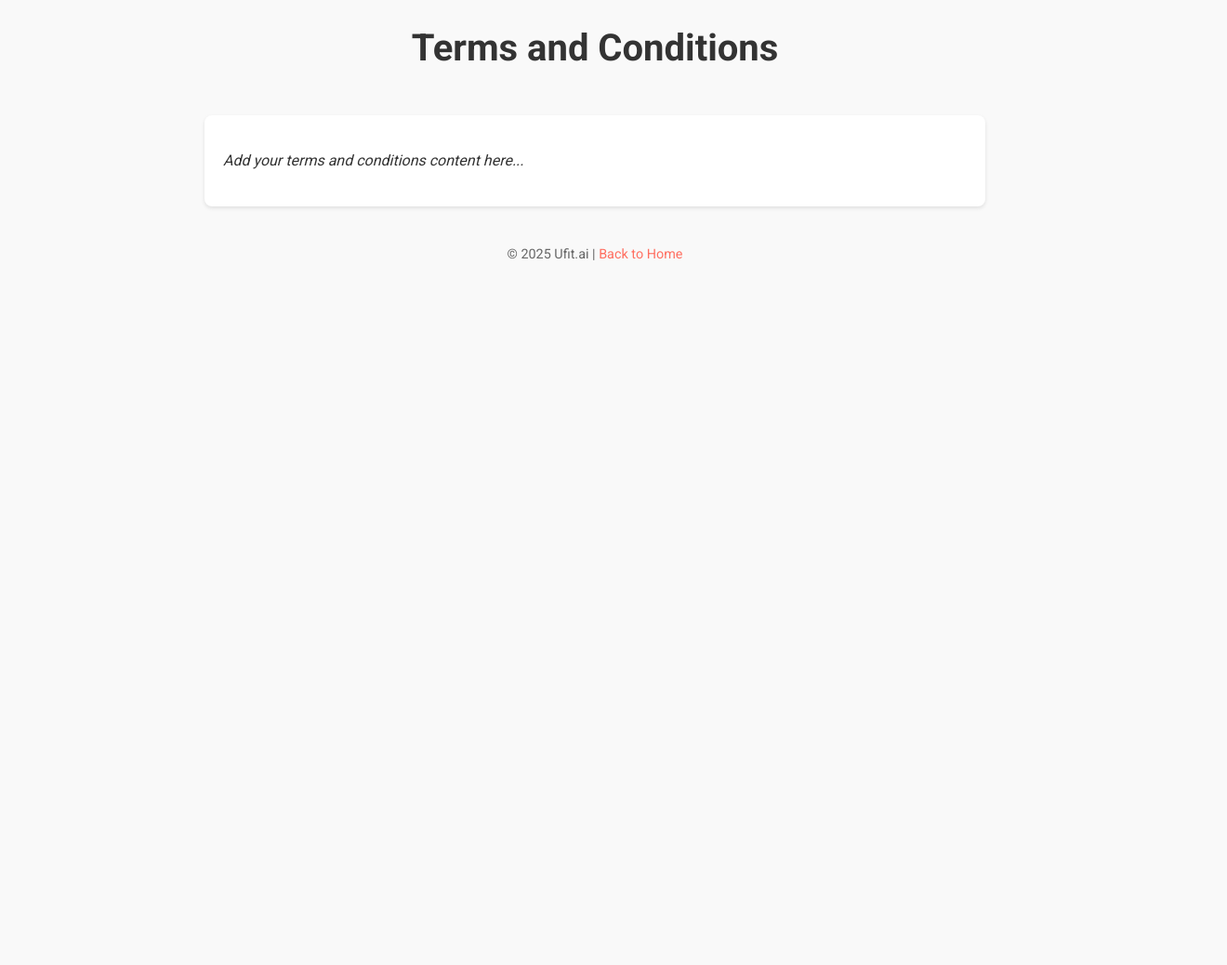
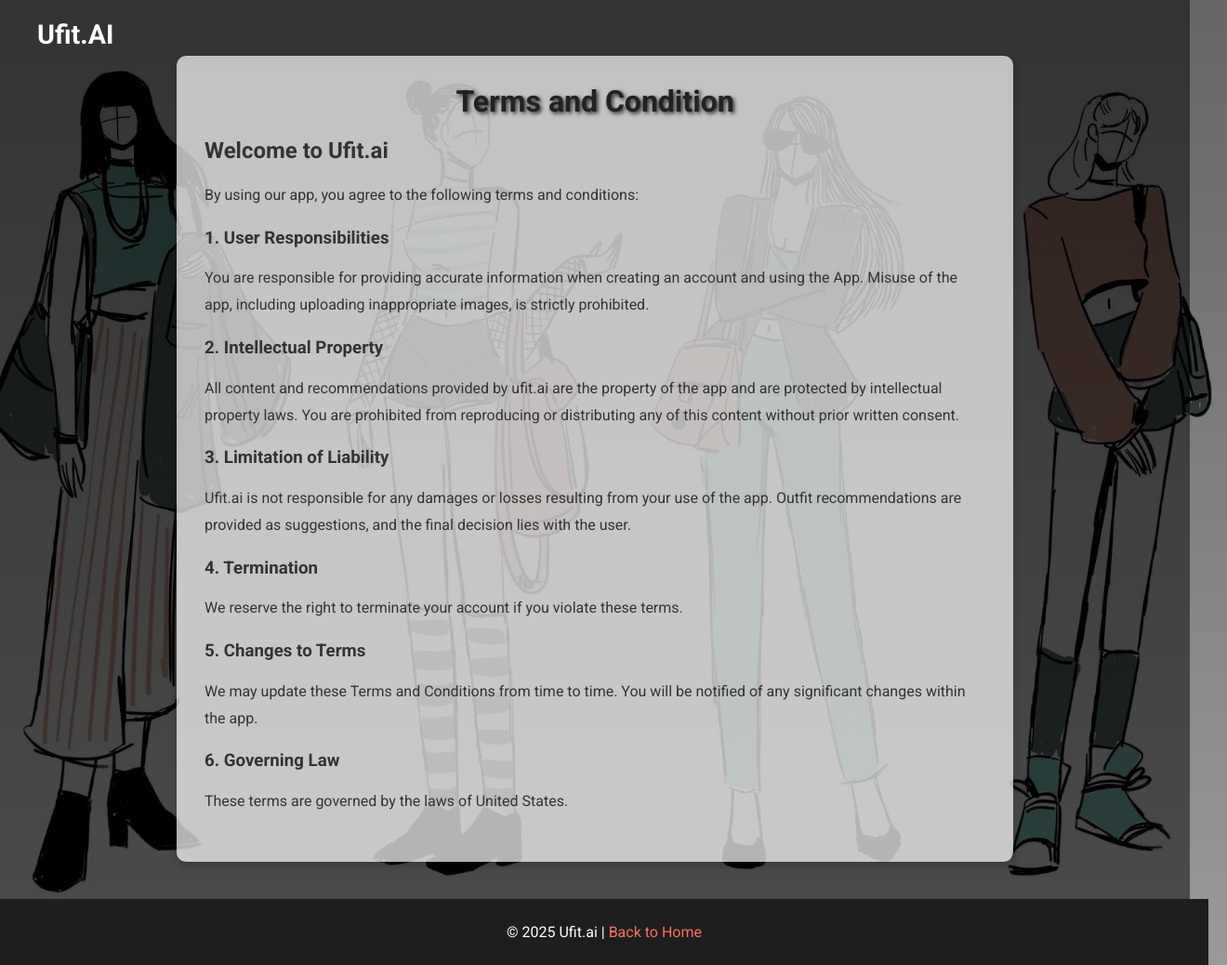
Before and after one commit to manish124-budha/ufit-webpage, a plain HTML site: page terms.html in a window 1280 px wide. Shown: the whole page at 93% size, 1320 px wide, since content can reach past the window. Before the commit the page ends 800 px from the top, so only its background shows below. Drawn offline with Linux system fonts and the light colour scheme.

Commit message:
terms and privacy

```diff
--- a/terms.html
+++ b/terms.html
@@ -4,66 +4,168 @@
 <head>
     <meta charset="UTF-8">
     <meta name="viewport" content="width=device-width, initial-scale=1.0">
-    <title>Terms and Conditions</title>
+    <title>Privacy Policy</title>
     <link href="https://fonts.googleapis.com/css2?family=Roboto:wght@400;700&display=swap" rel="stylesheet">
     <style>
         body {
             margin: 0;
             font-family: 'Roboto', sans-serif;
-            background-color: #f9f9f9;
-            color: #333;
-            line-height: 1.6;
+            background: linear-gradient(to bottom, rgba(0, 0, 0, 0.6), rgba(0, 0, 0, 0.4)), url('background.jpeg') center top/cover no-repeat;
+            color: #fff;
+            overflow: auto;
+        }
+
+        .hero {
+            position: relative;
+            min-height: 100vh;
+            display: flex;
+            flex-direction: column;
+            align-items: center;
+            justify-content: center;
+            text-align: center;
             padding: 20px;
         }
 
-        header {
-            text-align: center;
-            margin-bottom: 40px;
+        .hero-overlay {
+            position: absolute;
+            top: 0;
+            left: 0;
+            width: 100%;
+            height: 100%;
+            background: rgba(0, 0, 0, 0.5);
+            z-index: 0;
         }
 
-        header h1 {
-            font-size: 2.5rem;
-            margin: 0;
+        .hero-content {
+            position: relative;
+            z-index: 1;
+            width: 100%;
+            max-width: 900px;
+            padding: 20px;
         }
 
-        main {
-            max-width: 800px;
-            margin: 0 auto;
-            padding: 20px;
-            background: #fff;
-            box-shadow: 0 2px 4px rgba(0, 0, 0, 0.1);
-            border-radius: 8px;
+        .hero h1 {
+            font-size: 3rem;
+            margin: 0 0 10px;
+            text-shadow: 2px 2px 4px rgba(0, 0, 0, 0.8);
         }
 
-        footer {
-            text-align: center;
-            margin-top: 40px;
-            font-size: 0.9rem;
-            color: #666;
+        .content {
+            background: rgba(255, 255, 255, 0.7);
+            /* Adjusted transparency */
+            color: #333;
+            border-radius: 10px;
+            padding: 30px;
+            box-shadow: 0 4px 8px rgba(0, 0, 0, 0.2);
+            margin-top: 20px;
+            text-align: left;
         }
 
-        footer a {
+        .content h1 {
+            text-align: center;
+            font-size: 2rem;
+            color: #222;
+            margin-bottom: 20px;
+        }
+
+        .content p {
+            line-height: 1.8;
+            margin-bottom: 20px;
+        }
+
+        .footer {
+            width: 100%;
+            text-align: center;
+            padding: 10px;
+            background: rgba(0, 0, 0, 0.8);
+            color: #fff;
+            position: relative;
+            bottom: 0;
+        }
+
+        .footer a {
             color: #ff6f61;
             text-decoration: none;
         }
 
-        footer a:hover {
+        .footer a:hover {
             text-decoration: underline;
+        }
+
+        .header {
+            position: absolute;
+            top: 0;
+            width: 100%;
+            padding: 20px;
+            display: flex;
+            justify-content: flex-start;
+            align-items: center;
+            font-size: 1.8rem;
+            font-weight: bold;
+            z-index: 2;
+            color: #fff;
+        }
+
+        .header span {
+            margin-left: 20px;
+        }
+
+        @media (max-width: 768px) {
+            .hero h1 {
+                font-size: 2.5rem;
+            }
+
+            .content {
+                padding: 20px;
+            }
+
+            .content h1 {
+                font-size: 1.8rem;
+            }
         }
     </style>
 </head>
 
 <body>
 
-    <header>
-        <h1>Terms and Conditions</h1>
+    <!-- Header Section -->
+    <header class="header">
+        <span>Ufit.AI</span>
     </header>
 
-    <main>
-        <p><em>Add your terms and conditions content here...</em></p>
-    </main>
+    <!-- Content Section -->
+    <section class="hero">
+        <div class="hero-overlay"></div>
+        <div class="hero-content">
+            <div class="content">
+                <h1>Terms and Condition</h1>
+                <div class="entry-content single-content">
+                    <h2>Welcome to Ufit.ai</h2>
+                    <p>By using our app, you agree to the following terms and conditions:</p>
+                    <h3>1. User Responsibilities</h3>
+                    <p>You are responsible for providing accurate information when creating an account and using the
+                        App. Misuse of the app, including uploading inappropriate images, is strictly prohibited.</p>
+                    <h3>2. Intellectual Property</h3>
+                    <p>All content and recommendations provided by ufit.ai are the property of the app and are protected
+                        by intellectual property laws. You are prohibited from reproducing or distributing any of this
+                        content without prior written consent.</p>
+                    <h3>3. Limitation of Liability</h3>
+                    <p>Ufit.ai is not responsible for any damages or losses resulting from your use of the app. Outfit
+                        recommendations are provided as suggestions, and the final decision lies with the user.</p>
+                    <h3>4. Termination</h3>
+                    <p>We reserve the right to terminate your account if you violate these terms.</p>
+                    <h3>5. Changes to Terms</h3>
+                    <p>We may update these Terms and Conditions from time to time. You will be notified of any
+                        significant changes within the app.</p>
+                    <h3>6. Governing Law</h3>
+                    <p>These terms are governed by the laws of United States.</p>
+                </div>
+            </div>
+        </div>
+    </section>
 
-    <footer>
+    <!-- Footer Section -->
+    <footer class="footer">
         <p>© 2025 Ufit.ai | <a href="index.html">Back to Home</a></p>
     </footer>
 
```
Also changed, not shown: privacy.html (+16 -59 lines).
